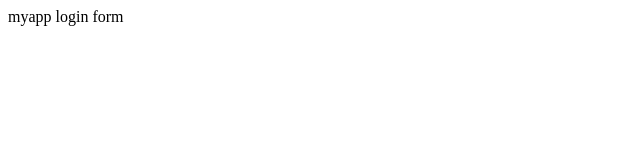
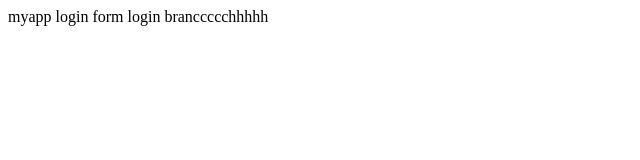
Before and after one commit to raisharis/myappsample, a plain HTML site: page index.html in a window 1280 px wide. Shown: the whole page, without its empty margins (0-640 px from the left). Drawn offline with Linux system fonts and the light colour scheme.

Commit message:
Update index.html

```diff
--- a/index.html
+++ b/index.html
@@ -6,5 +6,6 @@
 <body>
 	myapp
 	login form
+	login branccccchhhhh
 </body>
 </html>
```
